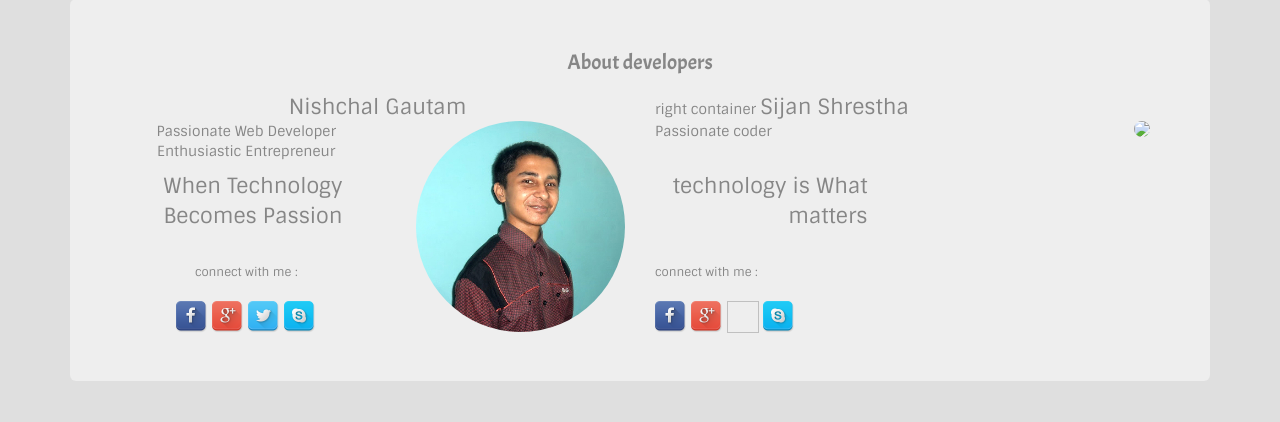
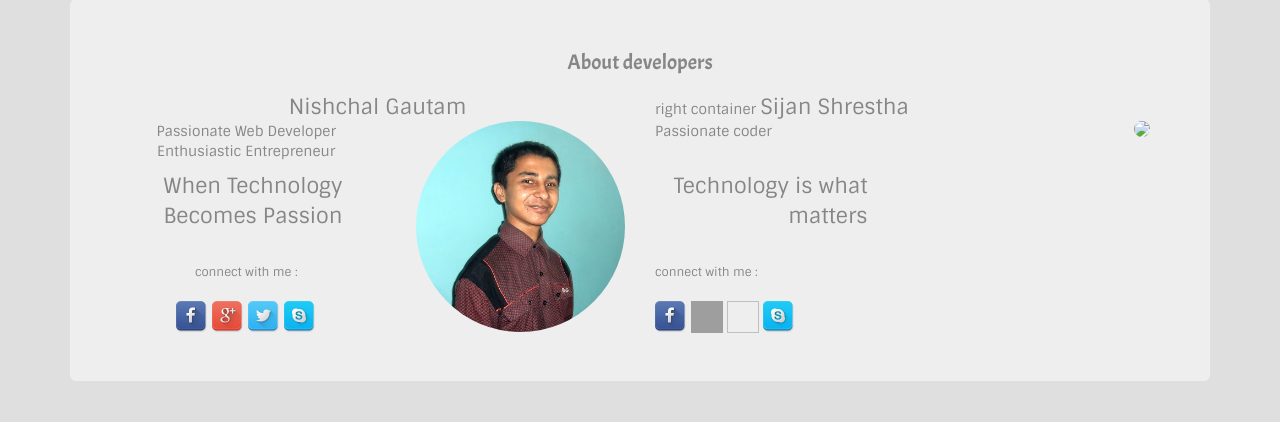
Before and after one commit to akhilkanna/studentfeedback, a PHP site: page /about.php in a window 1280 px wide. Shown: the part 195-617 px from the top of the page. Run offline with PHP 8.4, Linux system fonts and the light colour scheme; some libraries are stand-ins or nearby versions; grey boxes are pictures that could not be loaded.

Commit message:
minor changes

```diff
--- a/about.php
+++ b/about.php
@@ -32,11 +32,11 @@
 									<div class="col-sm-6">
 										Passionate coder<br>
 										<br>
-										<blockquote class="blockquote blockquote-reverse"><p>technology is What matters </p></blockquote>
+										<blockquote class="blockquote blockquote-reverse"><p>Technology is what matters </p></blockquote>
 										<span class="small">connect with me : </span><br>
 										<br><a href="https://www.facebook.com/sijanshs" target="_blank"><img class="social" src="img/facebook.ico" alt=""></a>
-									    <a href="https://plus.google.com/sijanshresthabeo " target="_blank"><img class="social" src="img/google.ico" alt=""></a>
-									    <a href="https://www.twitter.com/sijan " target="_blank"><img class="social" src``="img/twitter.ico" alt=""></a>
+									    <a href="https://plus.google.com/sijanshrestha" target="_blank"><img class="social" src=1"img/google.ico" alt=""></a>
+									    <a href="https://www.twitter.com/sijan" target="_blank"><img class="social" src``="img/twitter.ico" alt=""></a>
 									    <a href="skype:sidzanshrestha?call" target="_blank"><img class="social" src="img/skype.ico" alt=""></a>
 									</div>
 									<div class="col-sm-6"><img class="img-circle pull-right" src="#"></div>
```
